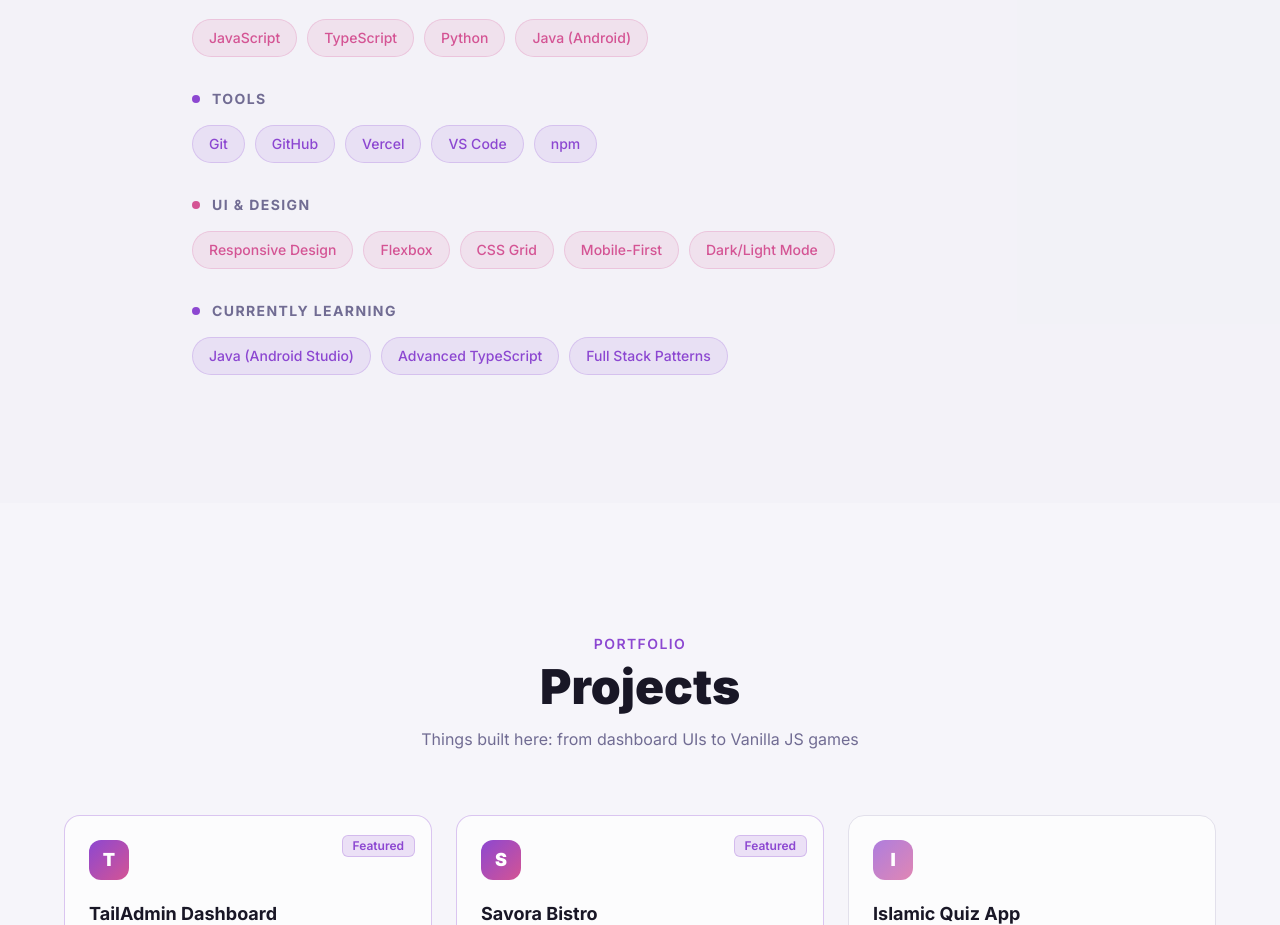
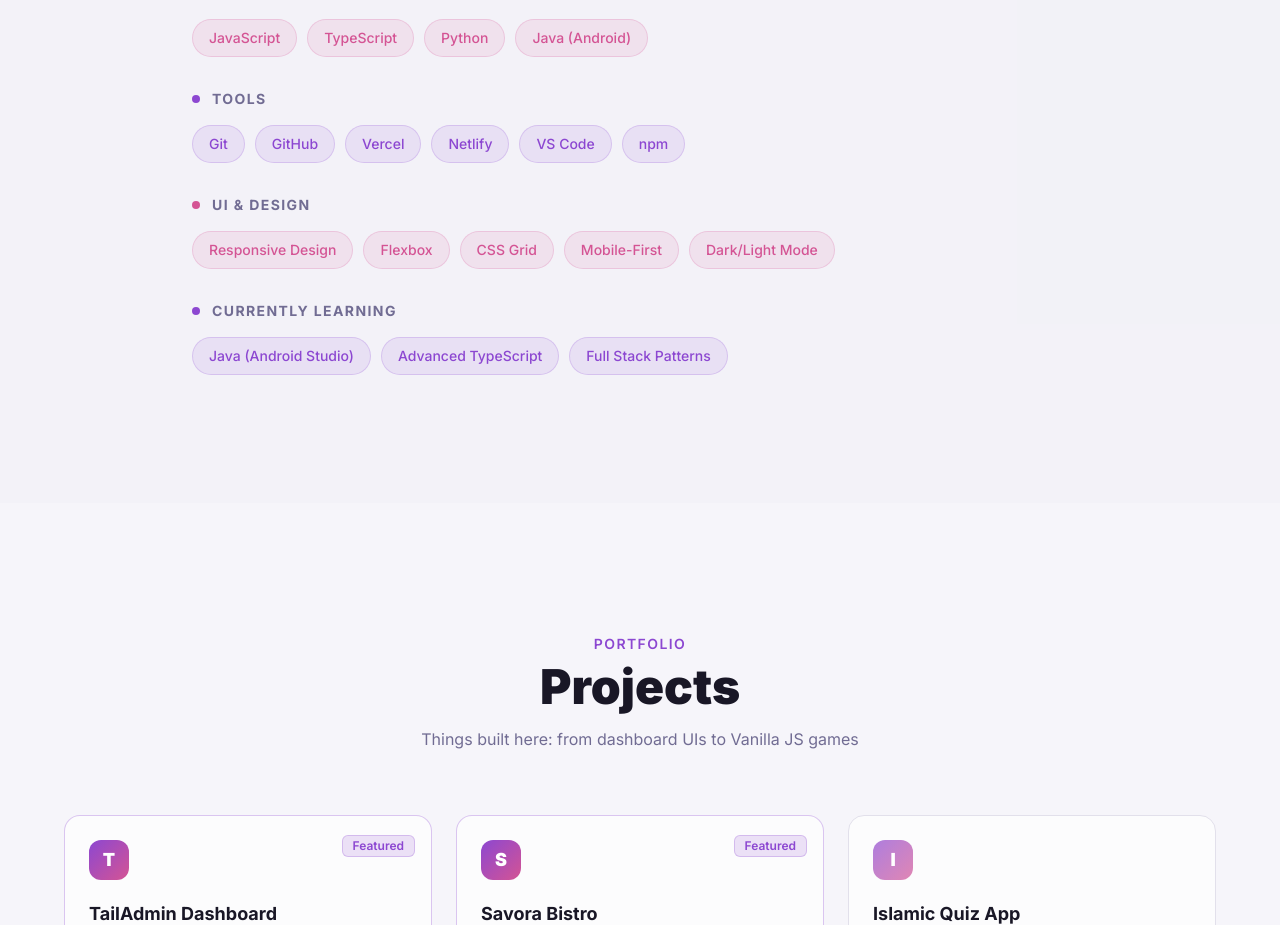
Before and after one commit to farheenayy33/Portfolio, a React (Vite) app: page / in a window 1280 px wide. Shown: the part 1963-2888 px from the top of the page. Built offline with nearby package versions, Linux system fonts and the light colour scheme.

Commit message:
m sills info

```diff
--- a/src/components/portfolio/Skills.tsx
+++ b/src/components/portfolio/Skills.tsx
@@ -15,7 +15,7 @@ const skillGroups = [
   {
     label: "Tools",
     color: "primary",
-    skills: ["Git", "GitHub", "Vercel", "VS Code", "npm"],
+    skills: ["Git", "GitHub", "Vercel","Netlify ", "VS Code", "npm"],
   },
   {
     label: "UI & Design",
```
